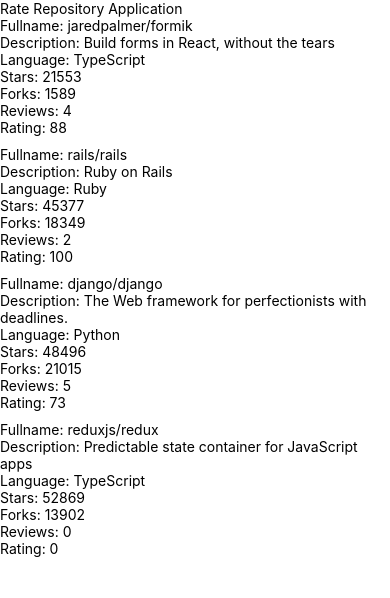
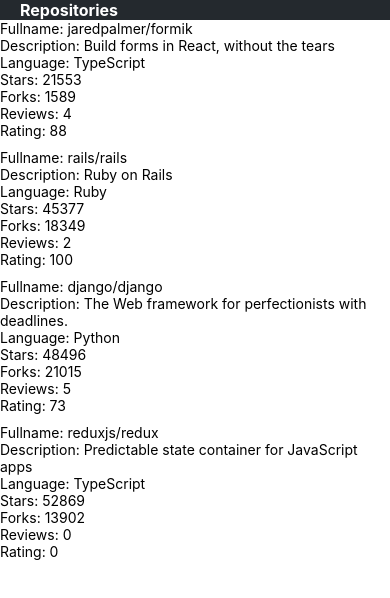
Before and after one commit to despotes/rate-repository-app, a React Native app: screen / in a window 390 px wide. Shown: the top 598 px of the page. Built offline with nearby package versions, Linux system fonts and the light colour scheme.

Commit message:
10.4-the app bar

```diff
--- /dev/null
+++ b/src/components/AppBar.jsx
@@ -0,0 +1,25 @@
+import React from 'react';
+import { View, StyleSheet } from 'react-native';
+
+import Constants from 'expo-constants';
+import theme from '../theme';
+import AppBarTab from './AppBarTab';
+
+const styles = StyleSheet.create({
+  container: {
+    paddingVertical: Constants.statusBarHeight,
+    backgroundColor: theme.colors.textPrimary,
+    paddingHorizontal: 20,
+  },
+  // ...
+});
+
+const AppBar = () => {
+  return (
+    <View style={styles.container}>
+      <AppBarTab text="Repositories" />
+    </View>
+  );
+};
+
+export default AppBar;
--- /dev/null
+++ b/src/components/AppBarTab.jsx
@@ -0,0 +1,16 @@
+import React from 'react';
+import { TouchableWithoutFeedback } from 'react-native';
+
+import Text from './Text';
+
+const AppBarTab = ({ text }) => {
+  return (
+    <TouchableWithoutFeedback>
+      <Text color="white" fontSize="subheading" fontWeight="bold">
+        {text}
+      </Text>
+    </TouchableWithoutFeedback>
+  );
+};
+
+export default AppBarTab;
--- a/src/components/Main.jsx
+++ b/src/components/Main.jsx
@@ -1,11 +1,10 @@
 import React from 'react';
-import Constants from 'expo-constants';
-import { Text, StyleSheet, View } from 'react-native';
+import { StyleSheet, View } from 'react-native';
 import RepositoryList from './RepositoryList';
+import AppBar from './AppBar';
 
 const styles = StyleSheet.create({
   container: {
-    marginTop: Constants.statusBarHeight,
     flexGrow: 1,
     flexShrink: 1,
   },
@@ -14,7 +13,7 @@
 const Main = () => {
   return (
     <View style={styles.container}>
-      <Text>Rate Repository Application</Text>
+      <AppBar />
       <RepositoryList />
     </View>
   );
--- a/src/components/Text.jsx
+++ b/src/components/Text.jsx
@@ -16,6 +16,9 @@
   colorPrimary: {
     color: theme.colors.primary,
   },
+  colorWhite: {
+    color: theme.colors.white,
+  },
   fontSizeSubheading: {
     fontSize: theme.fontSizes.subheading,
   },
@@ -27,6 +30,7 @@
 const Text = ({ color, fontSize, fontWeight, style, ...props }) => {
   const textStyle = [
     styles.text,
+    color === 'white' && styles.colorWhite,
     color === 'textSecondary' && styles.colorTextSecondary,
     color === 'primary' && styles.colorPrimary,
     fontSize === 'subheading' && styles.fontSizeSubheading,
--- a/src/theme.js
+++ b/src/theme.js
@@ -3,6 +3,7 @@
     textPrimary: '#24292e',
     textSecondary: '#586069',
     primary: '#0366d6',
+    white: '#fff',
   },
   fontSizes: {
     body: 14,
```
